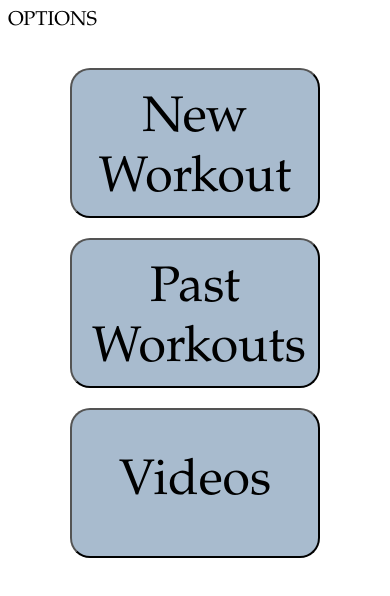
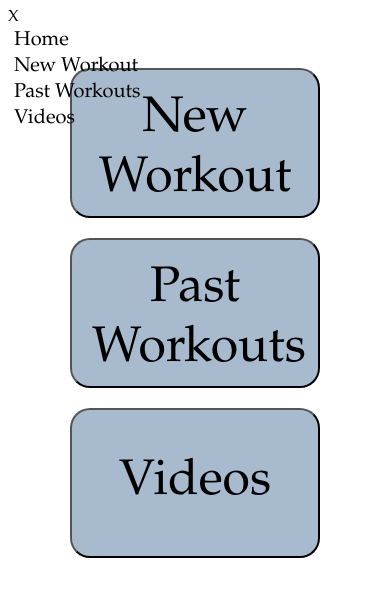
Before and after one commit to emilysaffron/musclegen, a React (Create React App) app: page / in a window 390 px wide. Both pictures are taken after a click on the element "OPTIONS". Shown: the top 596 px of the page. Built offline with nearby package versions, Linux system fonts and the light colour scheme.

Commit message:
responsive design menu

```diff
--- a/src/Components/DropdownNav/DropdownNav.js
+++ b/src/Components/DropdownNav/DropdownNav.js
@@ -2,14 +2,23 @@ import styled from "@emotion/styled";
 import Menu from "../Menu/Menu";
 import { useState } from "react";
 const StyledModal = styled.div`
+  position: fixed;
   display: flex;
-  align-items: baseline;
   flex-direction: column;
   text-align: left;
   z-index: 100;
+  @media (max-width: 380px) {
+    background-color: rgb(242, 242, 242, 0.9);
+    text-align: center;
+    height: 100%;
+    width: 100%;
+    justify-content: center;
+    font-size: xxx-large;
+  }
 `;
 
 const OpenMenu = styled.div`
+  position: fixed;
   font-size: 20px;
   cursor: pointer;
   align-self: baseline;
@@ -20,24 +29,22 @@ const OpenMenu = styled.div`
 const DropDownNav = () => {
   const [navState, toggleNavState] = useState(false);
 
-  return (
+  return navState ? (
+    <StyledModal>
       <div
-      style={{ position: "fixed" }}
-      onMouseEnter={() => toggleNavState(!navState)}
-      onMouseLeave={() => toggleNavState(!navState)}
+        onClick={() => toggleNavState(!navState)}
+        style={{ cursor: "pointer" }}
       >
-      <OpenMenu onMouseEnter={() => toggleNavState(!navState)}>
-        OPTIONS
-      </OpenMenu>
-      {navState ? (
-        <StyledModal>
+        X
+      </div>
+
       <Menu
         options={["Home", "New Workout", "Past Workouts", "Videos"]}
         dropdown={true}
       />
     </StyledModal>
-      ) : null}
-    </div>
+  ) : (
+    <OpenMenu onClick={() => toggleNavState(!navState)}>OPTIONS</OpenMenu>
   );
 };
 
```
Also changed, not shown: 1 other file (tests, documents, lock files or other folders). Lines whose indentation alone changed are shown as unchanged.
